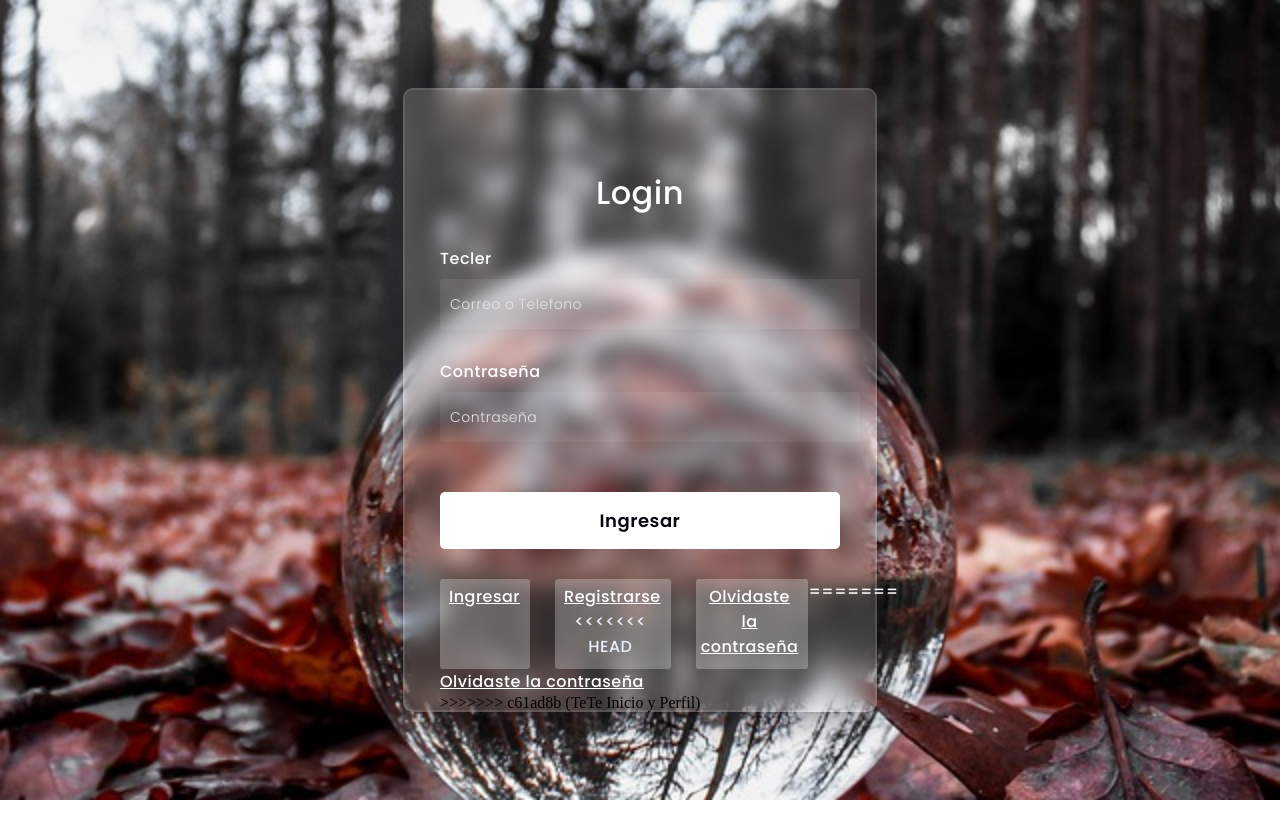
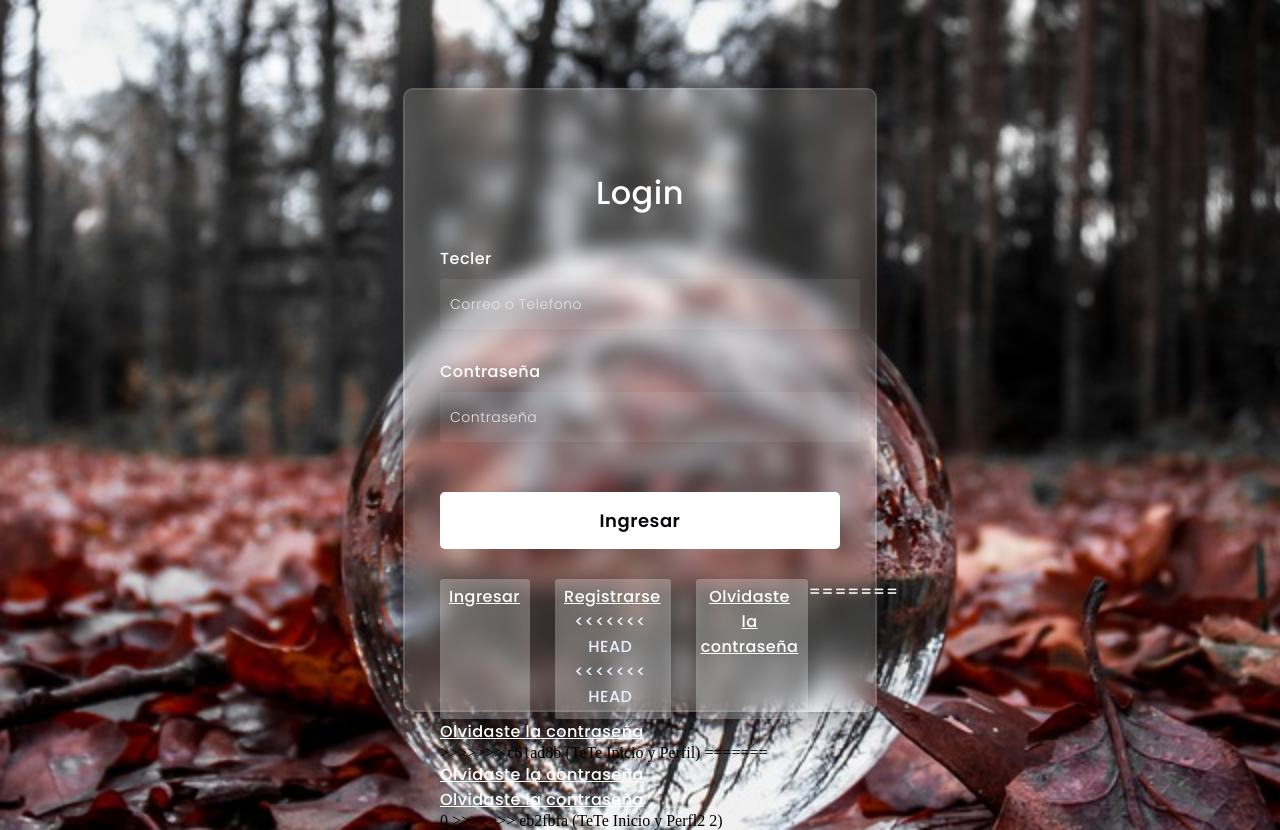
Before and after one commit to GabyLudewig/Teclers, a plain HTML site: page html/login.html in a window 1280 px wide. Before the commit the page ends 800 px from the top, so only its background shows below. Drawn offline with Linux system fonts and the light colour scheme.

Commit message:
TeTe Inicio y Perfl2 2

```diff
--- a/html/login.html
+++ b/html/login.html
@@ -29,6 +29,7 @@
           <div class="fb"><i class=""></i>
             <a href="registro.html">Registrarse</a>
 <<<<<<< HEAD
+<<<<<<< HEAD
          </div>
          <div class="fb">
           <a id="restablecer" href="recuperacion.html">Olvidaste la contraseña</a>
@@ -40,6 +41,15 @@
             <a id="restablecer" href="recuperacion.html">Olvidaste la contraseña</a>
           </div>
 >>>>>>> c61ad8b (TeTe Inicio y Perfil)
+=======
+          </div>
+          <div class="fb">
+            <a id="restablecer" href="recuperacion.html">Olvidaste la contraseña</a>
+          </div>
+         <div class="fb">
+          <a id="restablecer" href="recuperacion.html">Olvidaste la contraseña</a>
+        </div>0
+>>>>>>> eb2fbfa (TeTe Inicio y Perfl2 2)
         </div>
     </form>
 </body>
```
